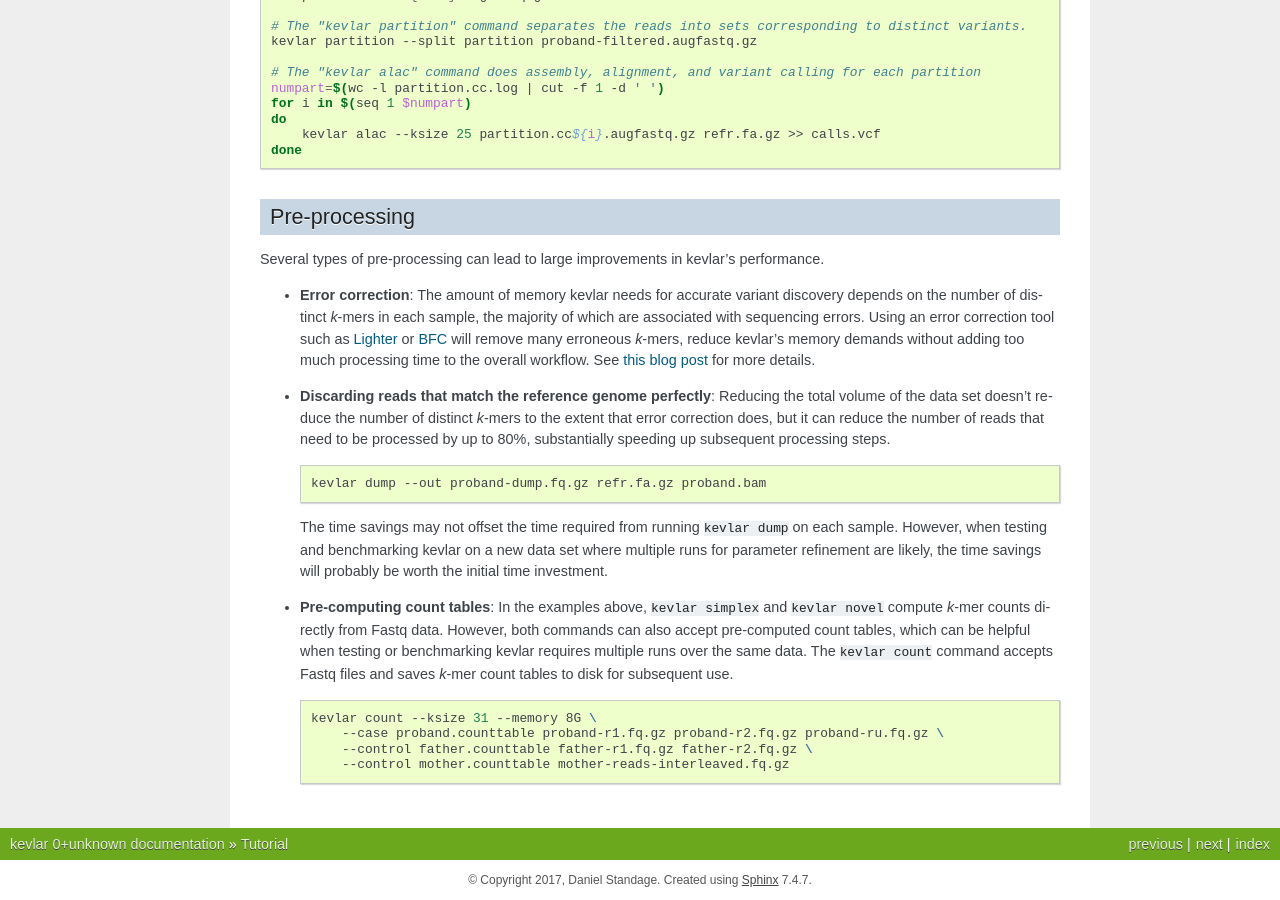
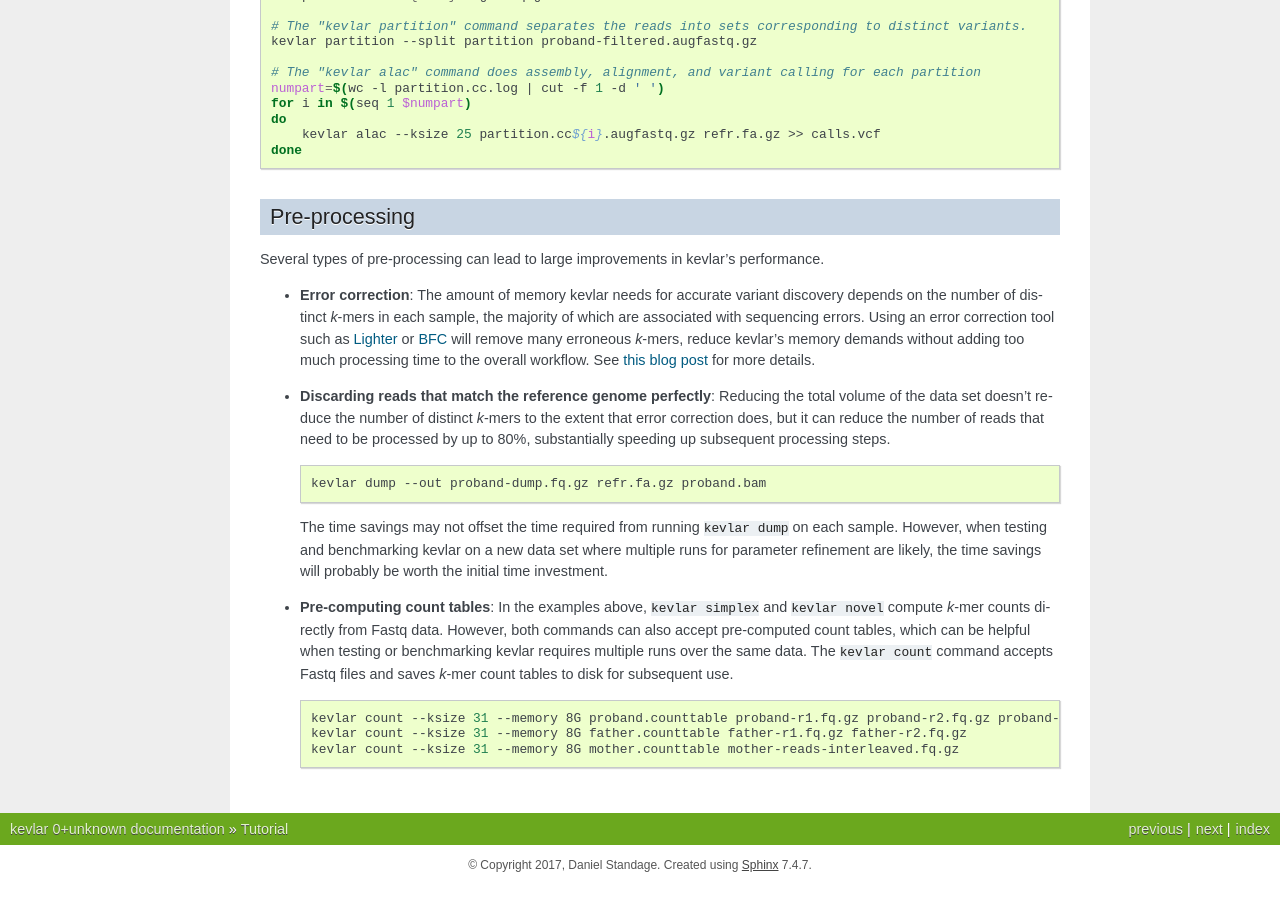
Before and after one commit to kevlar-dev/kevlar, a Sphinx documentation site: the page built from docs/tutorial.rst, in a window 1280 px wide and 900 px high, scrolled down 1728 px. Built offline with Sphinx 7.4.7, drawn with Linux system fonts in a browser that asks for light colours.

Commit message:
Update docs

```diff
--- a/docs/index.rst
+++ b/docs/index.rst
@@ -23,6 +23,7 @@ Documentation for **kevlar**
    quick-start
    tutorial
    formats
+   banding
    sim
    cli
    conduct
--- a/docs/tutorial.rst
+++ b/docs/tutorial.rst
@@ -126,7 +126,6 @@ Several types of pre-processing can lead to large improvements in kevlar's perfo
 
   .. code:: bash
 
-      kevlar count --ksize 31 --memory 8G \
-          --case proband.counttable proband-r1.fq.gz proband-r2.fq.gz proband-ru.fq.gz \
-          --control father.counttable father-r1.fq.gz father-r2.fq.gz \
-          --control mother.counttable mother-reads-interleaved.fq.gz
+      kevlar count --ksize 31 --memory 8G proband.counttable proband-r1.fq.gz proband-r2.fq.gz proband-ru.fq.gz
+      kevlar count --ksize 31 --memory 8G father.counttable father-r1.fq.gz father-r2.fq.gz
+      kevlar count --ksize 31 --memory 8G mother.counttable mother-reads-interleaved.fq.gz
```
Also changed, not shown: docs/banding.rst (added, +9 -0 lines), 2 other files.
